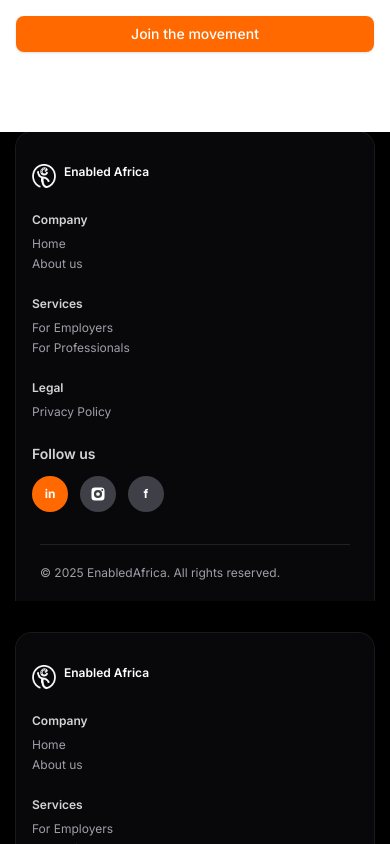
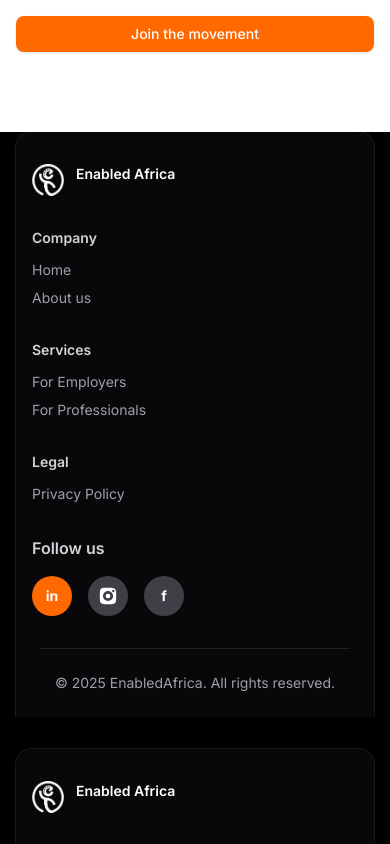
Before and after one commit to Tejaswinibn/enabled-africa-landing, a Next.js app: page / in a window 390 px wide. Shown: the part 9360-10204 px from the top of the page. Built offline with nearby package versions, Linux system fonts and the light colour scheme.

Commit message:
Fix footer duplication issue and improve mobile responsiveness

```diff
--- a/src/components/Footer.tsx
+++ b/src/components/Footer.tsx
@@ -3,30 +3,30 @@ import Link from "next/link";
 
 export default function Footer() {
   return (
-        <footer className="bg-black text-white">
-          <div className="mx-auto max-w-7xl px-4 sm:px-6 lg:px-10">
+    <footer className="bg-black text-white">
+      <div className="mx-auto max-w-7xl px-4 sm:px-6 lg:px-10">
         {/* Card container with rounded top corners */}
         <div className="mt-8 sm:mt-12 lg:mt-16 rounded-t-2xl bg-zinc-950/95 ring-1 ring-white/10">
           {/* Top content */}
-          <div className="grid grid-cols-1 gap-6 sm:gap-8 lg:gap-10 px-4 sm:px-6 py-8 sm:py-10 lg:py-12 md:grid-cols-12 md:px-6 lg:px-10">
+          <div className="grid grid-cols-1 gap-8 sm:gap-10 lg:gap-12 px-4 sm:px-6 py-8 sm:py-10 lg:py-12 md:grid-cols-12 md:px-6 lg:px-10">
             {/* Brand */}
-            <div className="md:col-span-3 flex items-start gap-2 sm:gap-3">
+            <div className="md:col-span-3 flex items-start gap-3 sm:gap-4">
               <Image
                 src="/images/Group 1171276407.png"
                 alt="Enabled Africa"
-                width={32}
-                height={32}
-                className="rounded w-6 h-6 sm:w-8 sm:h-8"
+                width={40}
+                height={40}
+                className="rounded w-8 h-8 sm:w-10 sm:h-10"
               />
               <div className="leading-tight">
-                <p className="font-semibold text-xs sm:text-sm">Enabled Africa</p>
+                <p className="font-semibold text-sm sm:text-base">Enabled Africa</p>
               </div>
             </div>
 
             {/* Company */}
             <nav className="md:col-span-2">
-              <h3 className="mb-2 sm:mb-3 text-xs sm:text-sm font-semibold text-zinc-300">Company</h3>
-              <ul className="space-y-1 sm:space-y-2 text-xs sm:text-sm text-zinc-400">
+              <h3 className="mb-3 sm:mb-4 text-sm sm:text-base font-semibold text-zinc-300">Company</h3>
+              <ul className="space-y-2 sm:space-y-3 text-sm sm:text-base text-zinc-400">
                 <li><Link href="/" className="hover:text-orange-500">Home</Link></li>
                 <li><a href="#about-us" className="hover:text-orange-500">About us</a></li>
               </ul>
@@ -34,8 +34,8 @@ export default function Footer() {
 
             {/* Services */}
             <nav className="md:col-span-3">
-              <h3 className="mb-2 sm:mb-3 text-xs sm:text-sm font-semibold text-zinc-300">Services</h3>
-              <ul className="space-y-1 sm:space-y-2 text-xs sm:text-sm text-zinc-400">
+              <h3 className="mb-3 sm:mb-4 text-sm sm:text-base font-semibold text-zinc-300">Services</h3>
+              <ul className="space-y-2 sm:space-y-3 text-sm sm:text-base text-zinc-400">
                 <li><a href="#" className="hover:text-orange-500">For Employers</a></li>
                 <li><a href="#" className="hover:text-orange-500">For Professionals</a></li>
               </ul>
@@ -43,32 +43,32 @@ export default function Footer() {
 
             {/* Legal */}
             <nav className="md:col-span-2">
-              <h3 className="mb-2 sm:mb-3 text-xs sm:text-sm font-semibold text-zinc-300">Legal</h3>
-              <ul className="space-y-1 sm:space-y-2 text-xs sm:text-sm text-zinc-400">
+              <h3 className="mb-3 sm:mb-4 text-sm sm:text-base font-semibold text-zinc-300">Legal</h3>
+              <ul className="space-y-2 sm:space-y-3 text-sm sm:text-base text-zinc-400">
                 <li><a href="/privacy" className="hover:text-orange-500">Privacy Policy</a></li>
               </ul>
             </nav>
 
             {/* Social */}
             <div className="md:col-span-2">
-              <h3 className="mb-3 text-sm font-semibold text-zinc-300">Follow us</h3>
-              <div className="flex items-center gap-3">
+              <h3 className="mb-4 text-base font-semibold text-zinc-300">Follow us</h3>
+              <div className="flex items-center gap-4">
                 {/* LinkedIn (orange circle) */}
                 <a
                   aria-label="LinkedIn"
                   href="#"
-                  className="inline-flex h-9 w-9 items-center justify-center rounded-full bg-orange-500 hover:bg-orange-600 transition"
+                  className="inline-flex h-10 w-10 items-center justify-center rounded-full bg-orange-500 hover:bg-orange-600 transition"
                 >
-                  <span className="text-xs font-bold text-white">in</span>
+                  <span className="text-sm font-bold text-white">in</span>
                 </a>
 
                 {/* Instagram (gray circle) */}
                 <a
                   aria-label="Instagram"
                   href="#"
-                  className="inline-flex h-9 w-9 items-center justify-center rounded-full bg-zinc-700 hover:bg-zinc-600 transition"
+                  className="inline-flex h-10 w-10 items-center justify-center rounded-full bg-zinc-700 hover:bg-zinc-600 transition"
                 >
-                  <svg className="h-4 w-4 text-white" viewBox="0 0 24 24" fill="currentColor">
+                  <svg className="h-5 w-5 text-white" viewBox="0 0 24 24" fill="currentColor">
                     <path d="M12 2.2c3.2 0 3.6.01 4.85.07 3.25.15 4.77 1.69 4.92 4.92.06 1.26.07 1.64.07 4.85s-.01 3.59-.07 4.85c-.15 3.22-1.67 4.77-4.92 4.92-1.25.06-1.64.07-4.85.07s-3.6-.01-4.85-.07c-3.26-.15-4.77-1.7-4.92-4.92C2.2 15.6 2.2 15.2 2.2 12s0-3.59.07-4.85c.15-3.23 1.66-4.77 4.92-4.92C8.4 2.21 8.8 2.2 12 2.2zm0 3.68a6.12 6.12 0 1 0 0 12.24 6.12 6.12 0 0 0 0-12.24zm6.41-1.36a1.44 1.44 0 1 0 0 2.88 1.44 1.44 0 0 0 0-2.88zM12 9.2a2.8 2.8 0 1 1 0 5.6 2.8 2.8 0 0 1 0-5.6z" />
                   </svg>
                 </a>
@@ -77,9 +77,9 @@ export default function Footer() {
                 <a
                   aria-label="Facebook"
                   href="#"
-                  className="inline-flex h-9 w-9 items-center justify-center rounded-full bg-zinc-700 hover:bg-zinc-600 transition"
+                  className="inline-flex h-10 w-10 items-center justify-center rounded-full bg-zinc-700 hover:bg-zinc-600 transition"
                 >
-                  <span className="text-xs font-bold text-white">f</span>
+                  <span className="text-sm font-bold text-white">f</span>
                 </a>
               </div>
             </div>
@@ -89,8 +89,8 @@ export default function Footer() {
           <div className="mx-6 border-t border-white/10 md:mx-10" />
 
           {/* Bottom row */}
-          <div className="flex items-center justify-between px-6 py-5 md:px-10">
-            <p className="text-xs text-zinc-400">
+          <div className="flex items-center justify-center px-6 py-6 md:px-10">
+            <p className="text-sm text-zinc-400">
               © 2025 EnabledAfrica. All rights reserved.
             </p>
           </div>
```
